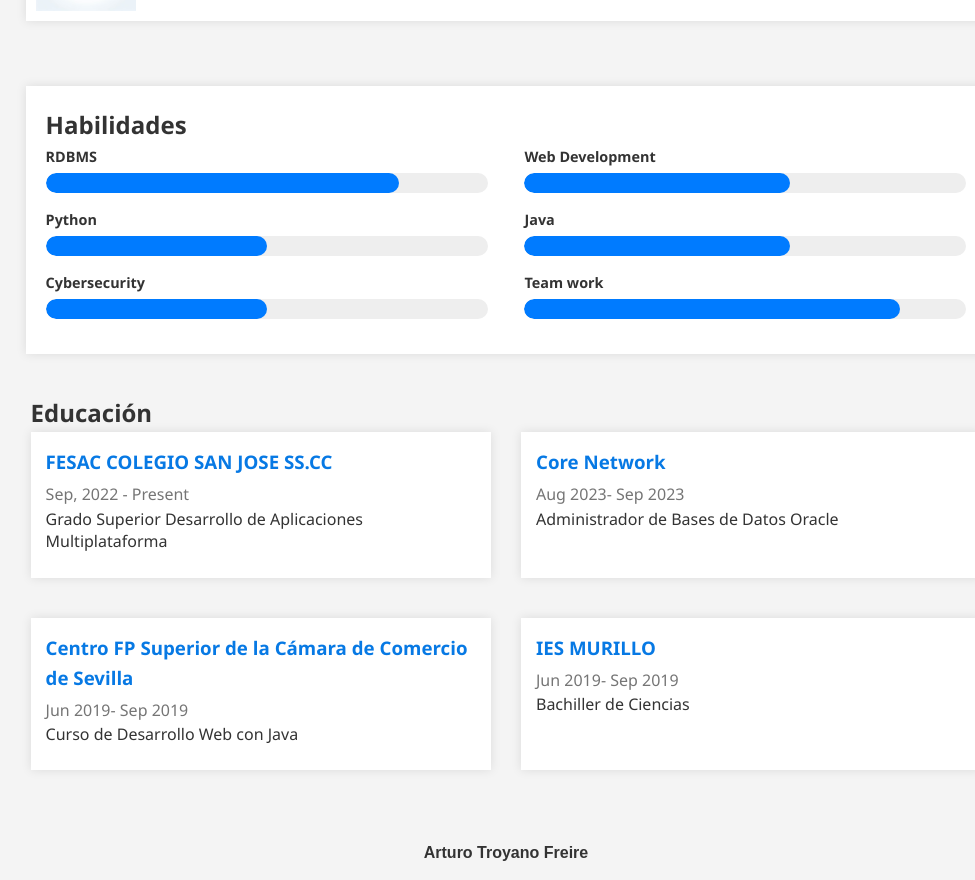
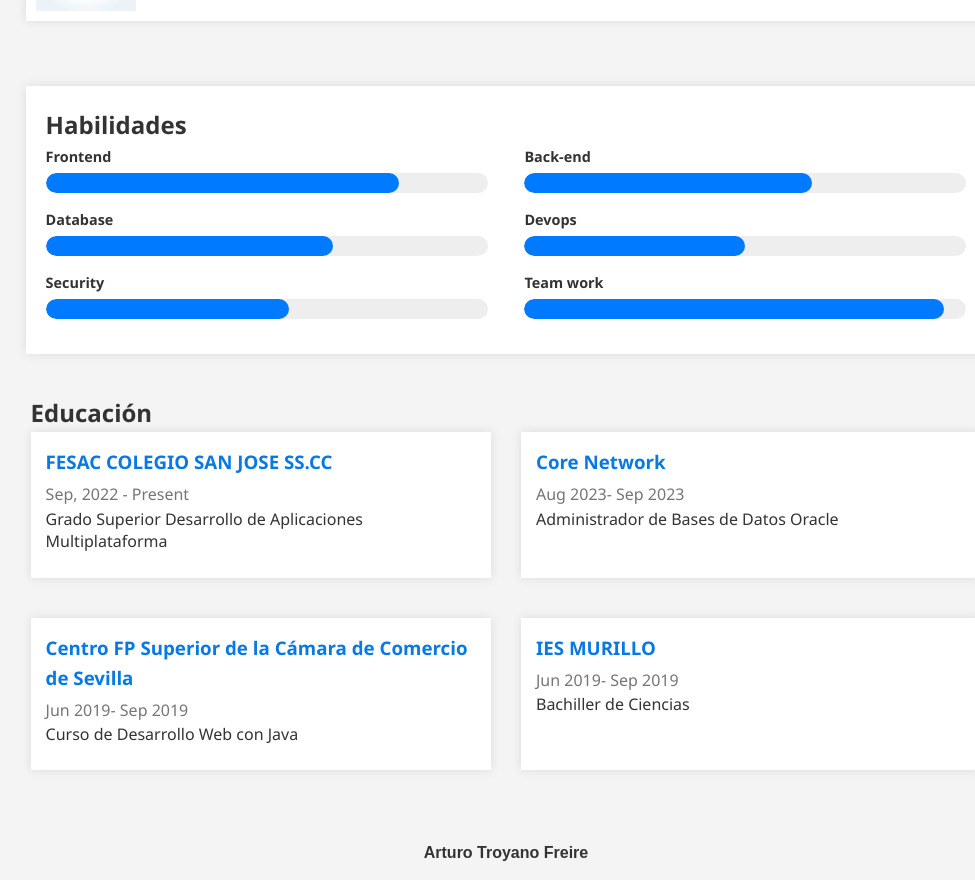
Before and after one commit to ArturoTF/arturotroyanoWeb, an Angular app: page /main in a window 1280 px wide. Shown: the part 1195-2075 px from the top of the page, without its empty margins (134-1109 px from the left). Built offline with nearby package versions, Linux system fonts and the light colour scheme.

Commit message:
arreglo barras

```diff
--- a/src/app/main/main.component.html
+++ b/src/app/main/main.component.html
@@ -88,48 +88,48 @@
             <h2>Habilidades</h2>
             <div class="skill-row">
                 <div class="skill">
-                    <label for="rdbms">RDBMS</label>
+                    <label for="rdbms">Frontend</label>
                     <div class="progress-container" data-aos="fade-right" data-aos-delay="50" data-aos-anchor="#skills">
                         <div class="progress-bar" style="width: 80%;"></div>
                     </div>
                     <span class="progress-label">Advanced/Expert</span>
                 </div>
                 <div class="skill">
-                    <label for="web-development">Web Development</label>
+                    <label for="web-development">Back-end</label>
                     <div class="progress-container" data-aos="fade-right" data-aos-delay="100" data-aos-anchor="#skills">
-                        <div class="progress-bar" style="width: 60%;"></div>
+                        <div class="progress-bar" style="width: 65%;"></div>
+                    </div>
+                    <span class="progress-label">Medium/Advanced</span>
+                </div>
+            </div>
+            <div class="skill-row">
+                <div class="skill">
+                    <label for="python">Database</label>
+                    <div class="progress-container" data-aos="fade-right" data-aos-delay="150" data-aos-anchor="#skills">
+                        <div class="progress-bar" style="width: 65%;"></div>
+                    </div>
+                    <span class="progress-label">Advanced</span>
+                </div>
+                <div class="skill">
+                    <label for="java">Devops</label>
+                    <div class="progress-container" data-aos="fade-right" data-aos-delay="200" data-aos-anchor="#skills">
+                        <div class="progress-bar" style="width: 50%;"></div>
                     </div>
                     <span class="progress-label">Medium</span>
                 </div>
             </div>
             <div class="skill-row">
                 <div class="skill">
-                    <label for="python">Python</label>
-                    <div class="progress-container" data-aos="fade-right" data-aos-delay="150" data-aos-anchor="#skills">
-                        <div class="progress-bar" style="width: 50%;"></div>
+                    <label for="cybersecurity">Security</label>
+                    <div class="progress-container" data-aos="fade-right" data-aos-delay="250" data-aos-anchor="#skills">
+                        <div class="progress-bar" style="width: 55%;"></div>
                     </div>
                     <span class="progress-label">Medium</span>
                 </div>
                 <div class="skill">
-                    <label for="java">Java</label>
-                    <div class="progress-container" data-aos="fade-right" data-aos-delay="200" data-aos-anchor="#skills">
-                        <div class="progress-bar" style="width: 60%;"></div>
-                    </div>
-                    <span class="progress-label">Medium</span>
-                </div>
-            </div>
-            <div class="skill-row">
-                <div class="skill">
-                    <label for="cybersecurity">Cybersecurity</label>
-                    <div class="progress-container" data-aos="fade-right" data-aos-delay="250" data-aos-anchor="#skills">
-                        <div class="progress-bar" style="width: 50%;"></div>
-                    </div>
-                    <span class="progress-label">Basic/Medium</span>
-                </div>
-                <div class="skill">
                     <label for="teamwork">Team work</label>
                     <div class="progress-container" data-aos="fade-right" data-aos-delay="300" data-aos-anchor="#skills">
-                        <div class="progress-bar" style="width: 85%;"></div>
+                        <div class="progress-bar" style="width: 95%;"></div>
                     </div>
                     <span class="progress-label">Expert</span>
                 </div>
```
